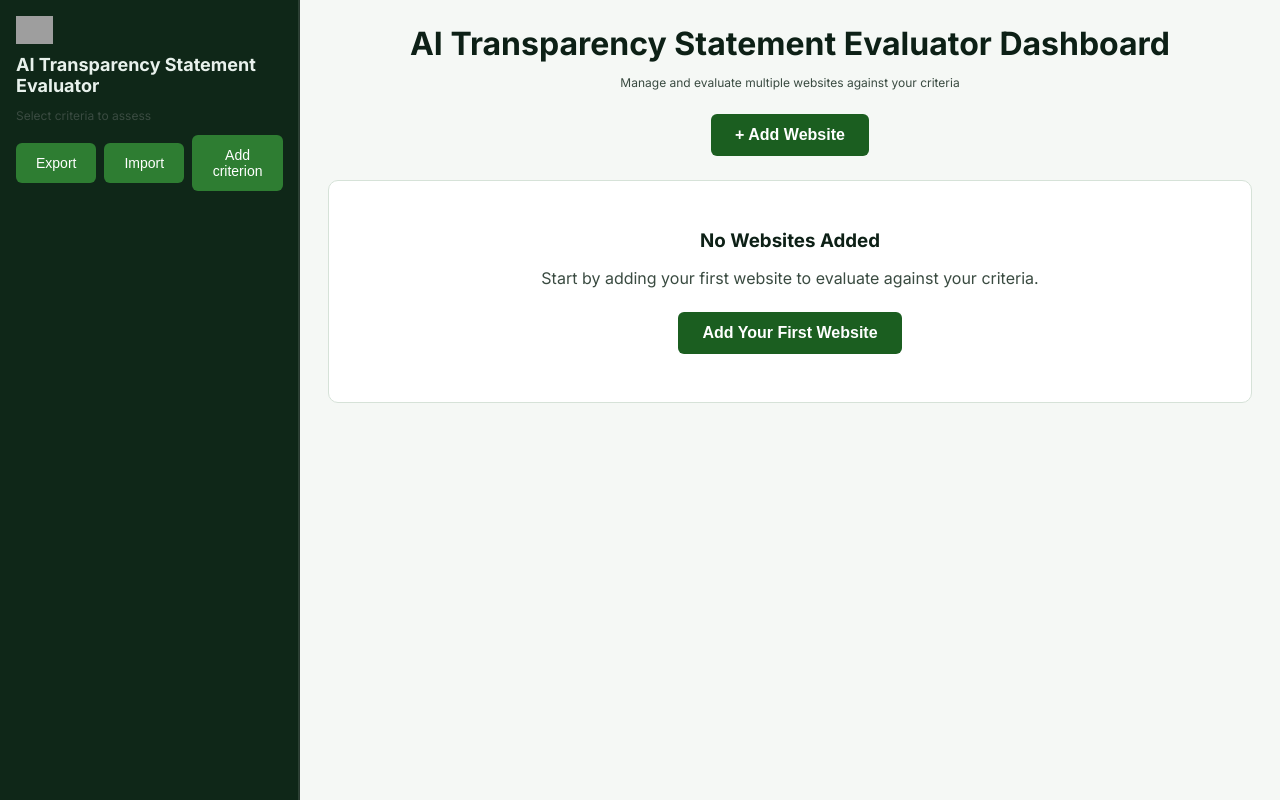
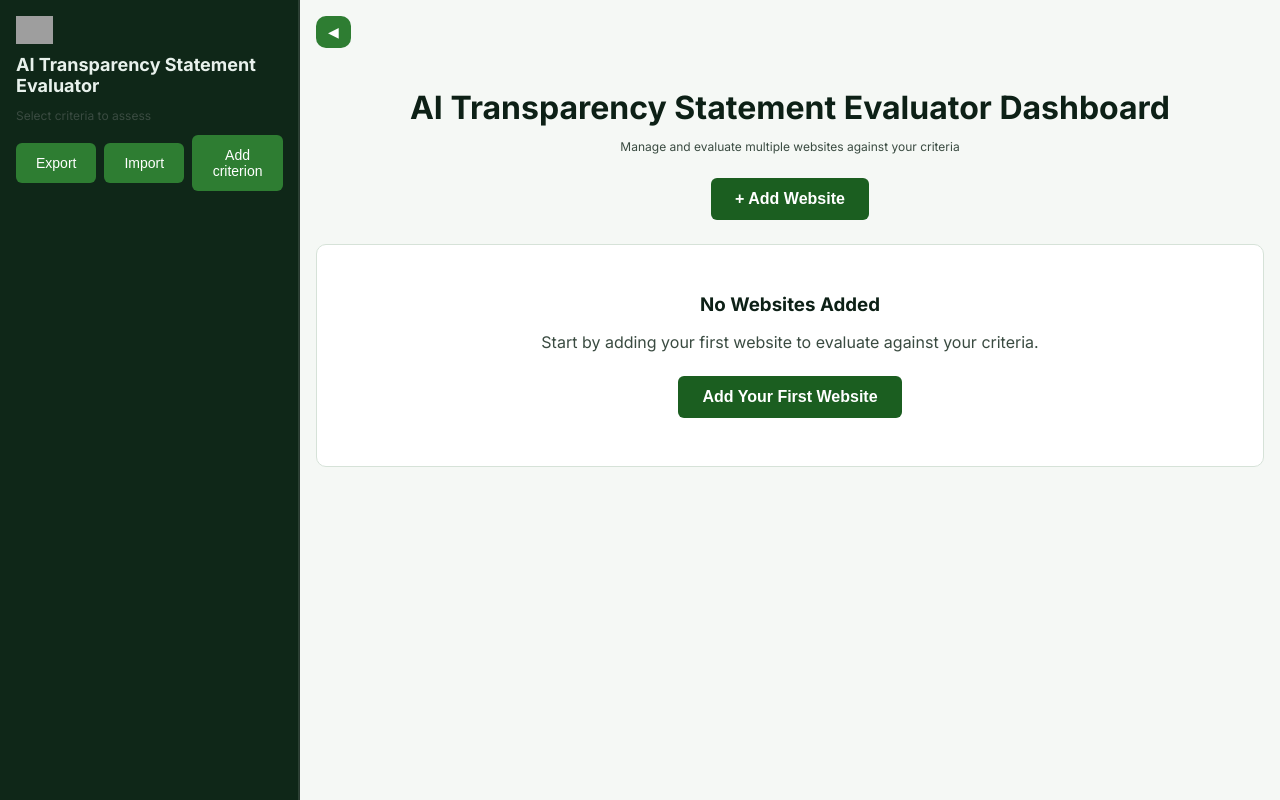
Before and after one commit to tklawl/WebsiteEvaluator, a React (Vite) app: page / in a window 1280 px wide. Built offline with nearby package versions, Linux system fonts and the light colour scheme; grey boxes are pictures that could not be loaded.

Commit message:
Added side bar show/hide functionality

```diff
--- a/src/styles/index.css
+++ b/src/styles/index.css
@@ -28,10 +28,16 @@ a { color: var(--accent-strong); }
   display: grid;
   grid-template-columns: 300px 1fr;
   min-height: 100vh;
+  transition: grid-template-columns 0.2s ease;
+}
+
+.app-shell.sidebar-hidden {
+  grid-template-columns: 1fr;
 }
 
 .app-shell.resizing {
   cursor: col-resize;
+  transition: none;
 }
 
 .sidebar {
@@ -214,6 +220,35 @@ a { color: var(--accent-strong); }
   overflow: hidden;
   box-sizing: border-box;
   width: 100%;
+  padding: 16px;
+  overflow-y: auto;
+}
+
+.content-header {
+  display: flex;
+  align-items: center;
+  margin-bottom: 16px;
+}
+
+.sidebar-toggle {
+  background: var(--accent);
+  color: white;
+  border: none;
+  border-radius: var(--radius);
+  padding: 8px 12px;
+  cursor: pointer;
+  font-size: 14px;
+  transition: background-color 0.2s ease;
+  margin-right: 16px;
+}
+
+.sidebar-toggle:hover {
+  background: var(--accent-strong);
+}
+
+.sidebar-toggle:focus {
+  outline: 2px solid var(--accent);
+  outline-offset: 2px;
 }
 
 .topbar {
--- a/src/ui/App.tsx
+++ b/src/ui/App.tsx
@@ -13,6 +13,7 @@ export function App(): JSX.Element {
 	const [isResizing, setIsResizing] = useState<boolean>(false);
 	const [currentView, setCurrentView] = useState<View>('home');
 	const [selectedWebsite, setSelectedWebsite] = useState<Website | null>(null);
+	const [sidebarVisible, setSidebarVisible] = useLocalState<boolean>('ui:sidebarVisible:v1', true);
 
 	const onMouseMove = useCallback((e: MouseEvent) => {
 		if (!containerRef.current) return;
@@ -82,9 +83,10 @@ export function App(): JSX.Element {
 	return (
 		<div
 			ref={containerRef}
-			className={`app-shell${isResizing ? ' resizing' : ''}`}
-			style={{ gridTemplateColumns: `${Math.round(sidebarWidth)}px 1fr` }}
+			className={`app-shell${isResizing ? ' resizing' : ''}${!sidebarVisible ? ' sidebar-hidden' : ''}`}
+			style={{ gridTemplateColumns: sidebarVisible ? `${Math.round(sidebarWidth)}px 1fr` : '1fr' }}
 		>
+			{sidebarVisible && (
 				<aside className="sidebar">
 					<a className="brand" href="https://www.dta.gov.au/" target="_blank" rel="noreferrer" aria-label="Digital Transformation Agency">
 						<img src="https://www.dta.gov.au/themes/custom/dta-gov-au/images/dta-wordmark-white.svg?v=4bffd53f" alt="Digital Transformation Agency" />
@@ -94,7 +96,17 @@ export function App(): JSX.Element {
 					<CriteriaSidebar />
 					<div className="resizer" onMouseDown={startResizing} role="separator" aria-orientation="vertical" aria-label="Resize sidebar" />
 				</aside>
+			)}
 			<main className="content">
+				<div className="content-header">
+					<button
+						className="sidebar-toggle"
+						onClick={() => setSidebarVisible(!sidebarVisible)}
+						aria-label={sidebarVisible ? 'Hide sidebar' : 'Show sidebar'}
+					>
+						{sidebarVisible ? '◀' : '▶'}
+					</button>
+				</div>
 				{currentView === 'home' ? (
 					<HomePage />
 				) : (
```
Lines whose indentation alone changed are shown as unchanged.
